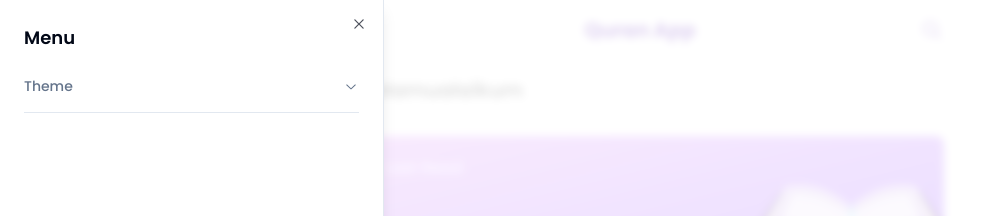
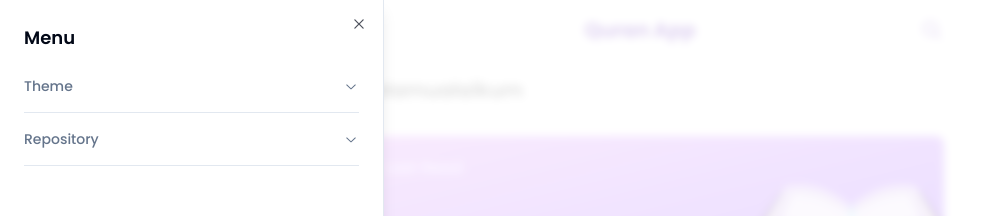
Before and after one commit to FForFachriza/nextjs-quran, a Next.js app: page /main in a window 1280 px wide. Both pictures are taken after a click on the button 348 px from the left and 30 px from the top of the page. Shown: the top 216 px of the page, without its empty margins (0-985 px from the left). Built offline with nearby package versions, Linux system fonts and the light colour scheme; no server answers.

Commit message:
feat: repository accordion menu

```diff
--- a/components/NavbarComponent.tsx
+++ b/components/NavbarComponent.tsx
@@ -6,10 +6,11 @@ import { useSearchStore } from "@/store/useSearch";
 import { Sheet, SheetContent, SheetDescription, SheetHeader, SheetTitle, SheetTrigger } from "@/components/ui/sheet";
 import { Button } from "@/components/ui/button";
 import { Accordion, AccordionContent, AccordionItem, AccordionTrigger } from "@/components/ui/accordion";
+import Link from "next/link";
 
 export default function NavbarComponent() {
   const { setSearch } = useSearchStore.getState();
-  const { setTheme , theme} = useTheme();
+  const { setTheme, theme } = useTheme();
 
   return (
     <nav className="flex flex-row justify-between container p-4 items-center">
@@ -26,16 +27,47 @@ export default function NavbarComponent() {
                   <AccordionTrigger>Theme</AccordionTrigger>
                   <AccordionContent>
                     <section className="flex flex-col w-full items-start">
-                      <Button className="flex w-full justify-start my-2" variant={"outline"} onClick={() => setTheme("dark")}>
+                      <Button
+                        className="flex w-full justify-start my-2"
+                        variant={"outline"}
+                        onClick={() => setTheme("dark")}
+                      >
                         Dark Mode
                       </Button>
-                      <Button className="flex w-full justify-start my-2" variant={"outline"} onClick={() => setTheme("light")}>
+                      <Button
+                        className="flex w-full justify-start my-2"
+                        variant={"outline"}
+                        onClick={() => setTheme("light")}
+                      >
                         Light Mode
                       </Button>
-                      <Button className="flex w-full justify-start my-2" variant={"outline"} onClick={() => setTheme("system")}>
+                      <Button
+                        className="flex w-full justify-start my-2"
+                        variant={"outline"}
+                        onClick={() => setTheme("system")}
+                      >
                         System Mode
                       </Button>
                       <p className="text-center w-full my-2">Currently Active: {theme}</p>
+                    </section>
+                  </AccordionContent>
+                </AccordionItem>
+              </Accordion>
+              <Accordion type="single" collapsible>
+                <AccordionItem value="item-1">
+                  <AccordionTrigger>Repository</AccordionTrigger>
+                  <AccordionContent>
+                    <section className="flex flex-col w-full items-start">
+                      <Link className="w-full " href={"https://github.com/FForFachriza/nextjs-quran"}>
+                        <Button className="flex w-full justify-start my-2" variant={"outline"}>
+                          Github
+                        </Button>
+                      </Link>
+                      <Link className="w-full" href={"https://quran-api.santrikoding.com/"}>
+                        <Button className="flex w-full justify-start my-2" variant={"outline"}>
+                          API
+                        </Button>
+                      </Link>
                     </section>
                   </AccordionContent>
                 </AccordionItem>
```
